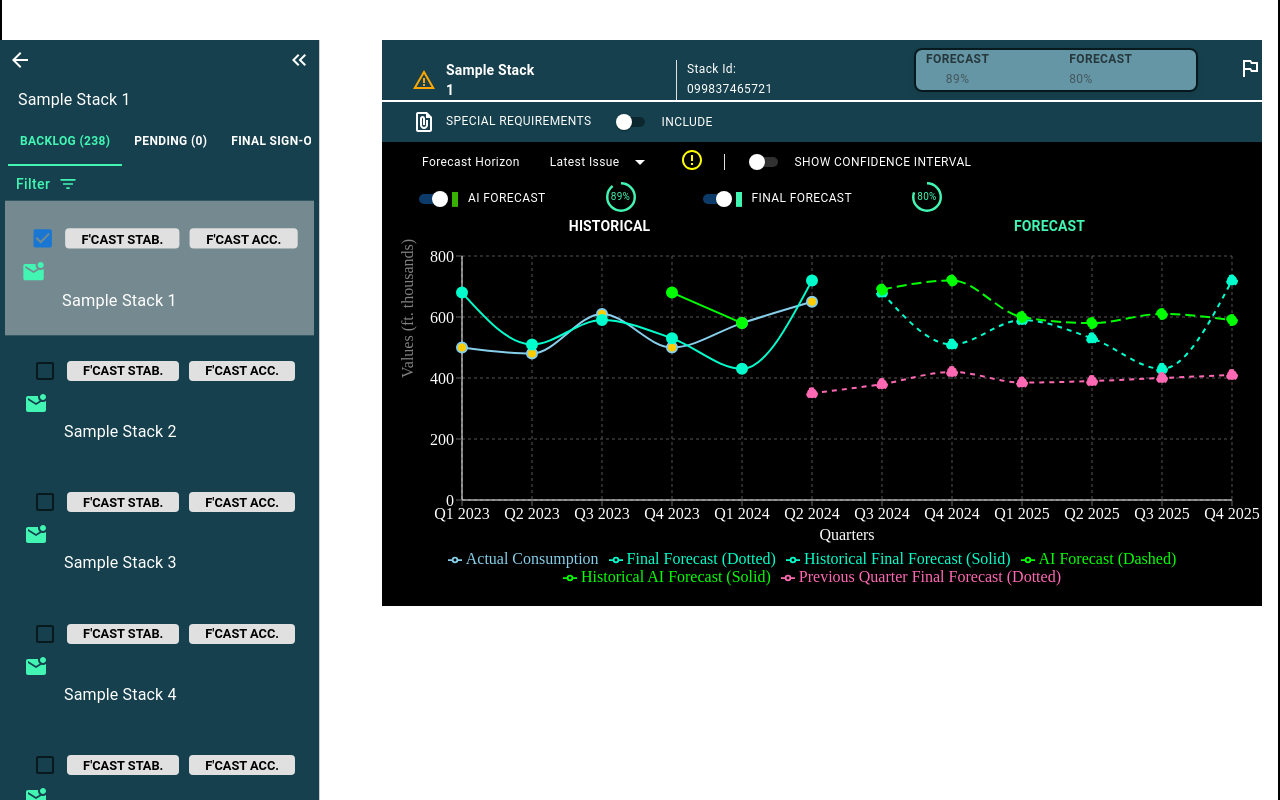
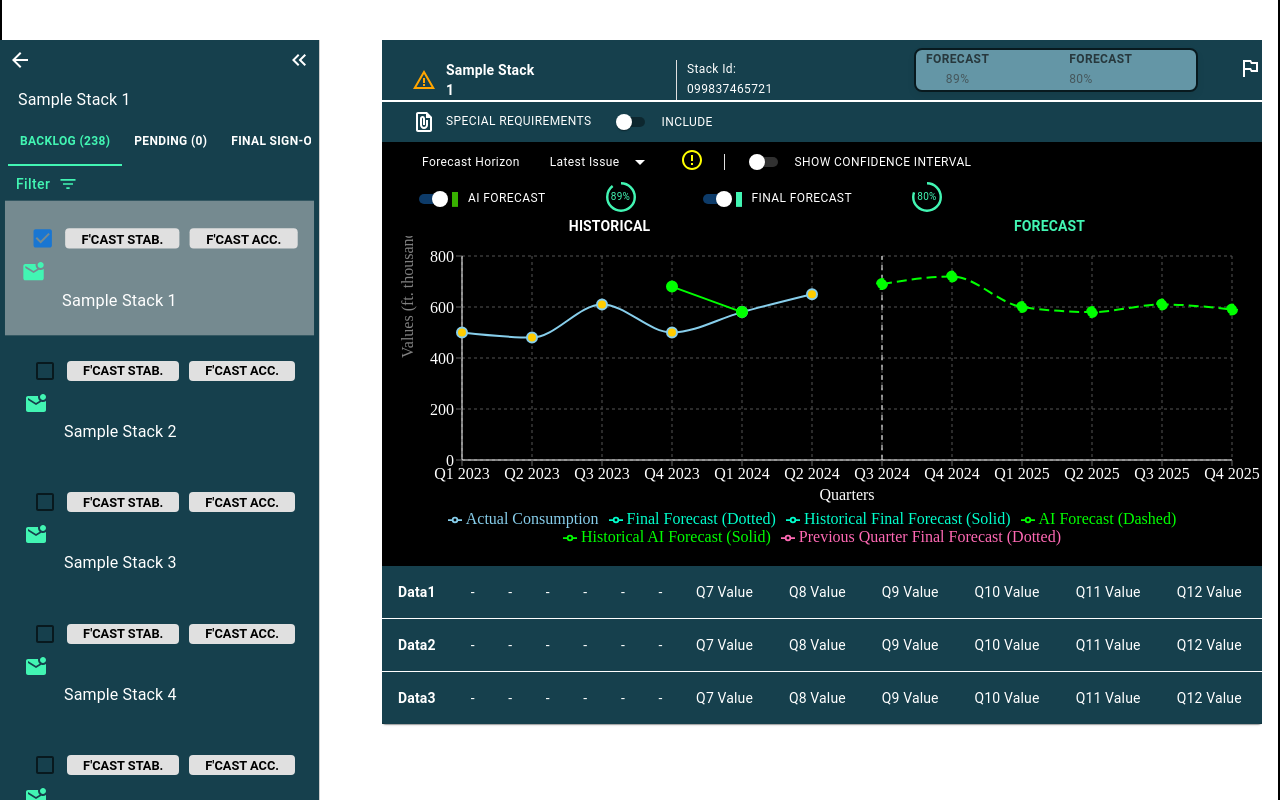
Before and after one commit to gokulgowtham/BCGXAssignment, a React app: page /details/1 in a window 1280 px wide. Built offline with nearby package versions, Linux system fonts and the light colour scheme.

Commit message:
feat: add TabularDataContainer component and update ChartContainer layout and styles

```diff
--- a/src/components/ChartContainer.jsx
+++ b/src/components/ChartContainer.jsx
@@ -40,11 +40,11 @@ const ChartContainer = ({ selectedStackId, mapToggleState }) => {
 
       const mergedValues = consumptionValues.map((item, index) => ({
         ...item,
-        finalForecastData: finalForecastData[index],
-        finalForecastHistoricalData: finalForecastHistoricalData[index],
+        // finalForecastData: finalForecastData[index],
+        // finalForecastHistoricalData: finalForecastHistoricalData[index],
         aiForecastData: aiForecastData[index],
         aiForecastHistoricalData: aiForecastDataHistorical[index],
-        previousQtrFinalForecast: previousQtrFinalForecast[index],
+        // previousQtrFinalForecast: previousQtrFinalForecast[index],
       }));
 
       setConsumptionState(mergedValues);
@@ -76,7 +76,7 @@ const ChartContainer = ({ selectedStackId, mapToggleState }) => {
             FORECAST
           </Typography>
         </div>
-        <ResponsiveContainer width="100%" height={370}>
+        <ResponsiveContainer width="100%" height={330}>
           <LineChart
             data={consumptionState}
             margin={{ top: 20, right: 30, left: 20, bottom: 20 }}
@@ -117,7 +117,7 @@ const ChartContainer = ({ selectedStackId, mapToggleState }) => {
             />
             {/* Dotted Divider between Q6 and Q7 */}
             <ReferenceLine
-              x={"Q7"} // Position between Q6 and Q7
+              x={"Q3 2024"} // Position between Q6 and Q7
               stroke="white" // Color of the divider
               strokeDasharray="5 5" // Dotted line
               strokeWidth={1} // Thickness of the line
--- a/src/components/ChartContainer.scss
+++ b/src/components/ChartContainer.scss
@@ -1,6 +1,6 @@
 .chartContainer {
     width: 100%;
-    min-height: 370px;
+    min-height: 340px;
     background-color: #000000;
 
     & .graphPlotter{
--- /dev/null
+++ b/src/components/TabularContainer.scss
@@ -0,0 +1,4 @@
+.TableContainer {
+    background-color: #16404D;
+    min-height: 100px;
+}
--- /dev/null
+++ b/src/components/TabularDataContainer.jsx
@@ -0,0 +1,119 @@
+import React from "react";
+import { Table, TableBody, TableCell, TableRow, Paper } from "@mui/material";
+import "./TabularContainer.scss";
+
+const TabularDataContainer = () => {
+  return (
+    <section className="TableContainer">
+      <Paper
+        sx={{
+          backgroundColor: "#16404D", // Background color
+          minHeight: "120px", // Minimum height
+          color: "white", // Text color
+        }}
+      >
+        <Table>
+          <TableBody>
+            {/* Row 1 */}
+            <TableRow>
+              <TableCell
+                sx={{
+                  fontWeight: "bold", // Bold text for headers
+                  borderBottom: "1px solid white", // Divider line
+                  color: "white", // Text color
+                }}
+              >
+                Data1
+              </TableCell>
+              {/* Empty cells for the first 6 columns (Q1 to Q6) */}
+              {[...Array(6)].map((_, index) => (
+                <TableCell
+                  key={index}
+                  sx={{ borderBottom: "1px solid white", color: "white" }}
+                >
+                  {/* Empty cell */}
+                  -
+                </TableCell>
+              ))}
+              {/* Cells with values for the remaining 6 columns (Q7 to Q12) */}
+              {[...Array(6)].map((_, index) => (
+                <TableCell
+                  key={index + 6}
+                  sx={{ borderBottom: "1px solid white", color: "white" }}
+                >
+                  Q{index + 7} Value
+                </TableCell>
+              ))}
+            </TableRow>
+
+            {/* Row 2 */}
+            <TableRow>
+              <TableCell
+                sx={{
+                  fontWeight: "bold",
+                  borderBottom: "1px solid white", // Divider line
+                  color: "white",
+                }}
+              >
+                Data2
+              </TableCell>
+              {/* Empty cells for the first 6 columns (Q1 to Q6) */}
+              {[...Array(6)].map((_, index) => (
+                <TableCell
+                  key={index}
+                  sx={{ borderBottom: "1px solid white", color: "white" }}
+                >
+                  {/* Empty cell */}
+                  -
+                </TableCell>
+              ))}
+              {/* Cells with values for the remaining 6 columns (Q7 to Q12) */}
+              {[...Array(6)].map((_, index) => (
+                <TableCell
+                  key={index + 6}
+                  sx={{ borderBottom: "1px solid white", color: "white" }}
+                >
+                  Q{index + 7} Value
+                </TableCell>
+              ))}
+            </TableRow>
+
+            {/* Row 3 */}
+            <TableRow>
+              <TableCell
+                sx={{
+                  fontWeight: "bold",
+                  borderBottom: "none", // No divider for the last row
+                  color: "white",
+                }}
+              >
+                Data3
+              </TableCell>
+              {/* Empty cells for the first 6 columns (Q1 to Q6) */}
+              {[...Array(6)].map((_, index) => (
+                <TableCell
+                  key={index}
+                  sx={{ borderBottom: "none", color: "white" }}
+                >
+                  {/* Empty cell */}
+                  -
+                </TableCell>
+              ))}
+              {/* Cells with values for the remaining 6 columns (Q7 to Q12) */}
+              {[...Array(6)].map((_, index) => (
+                <TableCell
+                  key={index + 6}
+                  sx={{ borderBottom: "none", color: "white" }}
+                >
+                  Q{index + 7} Value
+                </TableCell>
+              ))}
+            </TableRow>
+          </TableBody>
+        </Table>
+      </Paper>
+    </section>
+  );
+};
+
+export default TabularDataContainer;
--- a/src/pages/Details.jsx
+++ b/src/pages/Details.jsx
@@ -27,6 +27,7 @@ import ChartContainer from "../components/ChartContainer";
 import ErrorOutlineIcon from "@mui/icons-material/ErrorOutline";
 import ArrowDropDownIcon from "@mui/icons-material/ArrowDropDown";
 import CircularProgressWithLabel from "../components/CircularProgressWithLabel";
+import TabularDataContainer from "../components/TabularDataContainer";
 function TabPanel(props) {
   const { children, value, index, ...other } = props;
 
@@ -49,8 +50,8 @@ const Details = ({ sideBarState }) => {
   const [stackData, setStackData] = useState([]);
   const [selectedStackId, setSelectedStackId] = useState(null);
   const [stackIdData, setStackIdData] = useState(null);
-  const [aiForecastToggle, setAiForecastToggle]=useState(true);
-  const [finalForecastToggle, setFinalForecastToggle]=useState(true);
+  const [aiForecastToggle, setAiForecastToggle] = useState(true);
+  const [finalForecastToggle, setFinalForecastToggle] = useState(true);
   const handleTabChange = (event, newValue) => {
     setTabValue(newValue);
   };
@@ -82,16 +83,14 @@ const Details = ({ sideBarState }) => {
     }
   }, [selectedStackId, stackData]);
 
-  const handleMapToggle = (event)=>{
-    const {name, checked}=event.target;
-    if(name === "aiForecastToggle"){
+  const handleMapToggle = (event) => {
+    const { name, checked } = event.target;
+    if (name === "aiForecastToggle") {
       setAiForecastToggle(checked);
-    }else if(name === "finalForecastToggle"){
+    } else if (name === "finalForecastToggle") {
       setFinalForecastToggle(checked);
     }
-
-
-  }
+  };
   return (
     <div className="DetailsContainer">
       <Box sx={{ display: "flex", height: "calc(100vh)", overflow: "hidden" }}>
@@ -174,7 +173,6 @@ const Details = ({ sideBarState }) => {
                     backlogValue={backlog}
                     stackData={stackData}
                     stackIdState={[selectedStackId, setSelectedStackId]}
-
                   />
                 </TabPanel>
                 <TabPanel value={tabValue} index={"pending"}>
@@ -487,7 +485,11 @@ const Details = ({ sideBarState }) => {
                 <CircularProgressWithLabel value={80} />
               </div>
             </div>
-            <ChartContainer selectedStackId={selectedStackId} mapToggleState={[aiForecastToggle, finalForecastToggle]} />
+            <ChartContainer
+              selectedStackId={selectedStackId}
+              mapToggleState={[aiForecastToggle, finalForecastToggle]}
+            />
+            <TabularDataContainer/>
           </section>
         </Box>
       </Box>
```
